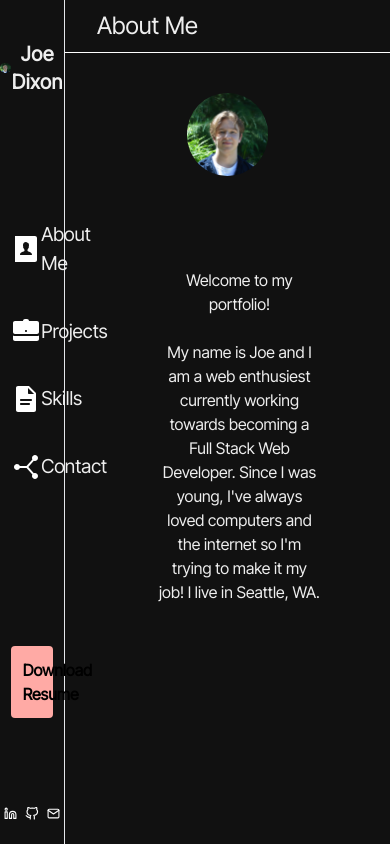
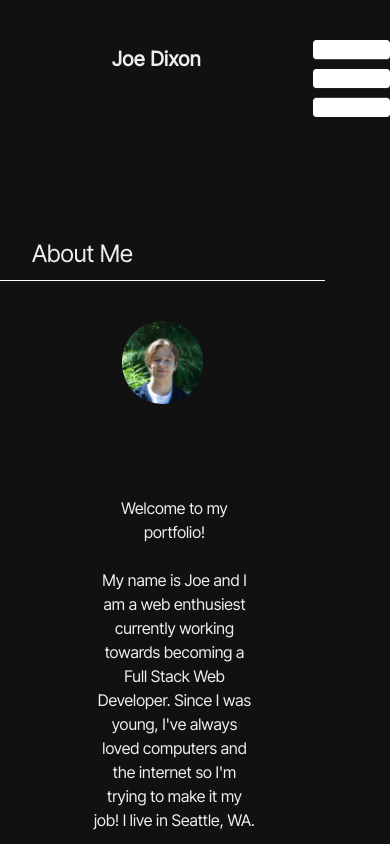
Before and after one commit to joerdixon/my-portfolio-2, a React (Create React App) app: page / in a window 390 px wide. Built offline with nearby package versions, Linux system fonts and the light colour scheme.

Commit message:
started responsivness

```diff
--- a/src/App.js
+++ b/src/App.js
@@ -21,7 +21,7 @@ function App() {
   const [view, setView] = useState("about")
 
   return (
-    <div className="App h-screen mx-auto my-0 bg-main-bg flex justify-between text-main-text font-main">
+    <div className="App h-screen mx-auto my-0 bg-main-bg flex flex-col md:flex-row justify-between text-main-text font-main">
       {/* Header contains the navbar and a nameplate, this is where the view state is changed. */}
       <Header view={view} setView={setView} />
       {/* Page contains the conditionally rendered content based on view state.*/}
--- a/src/components/Navbar/Header.jsx
+++ b/src/components/Navbar/Header.jsx
@@ -10,18 +10,18 @@ import gmsvg from '../../assets/icons/mail.svg'
 
 function Header(props) {
     return (
-        <div className='flex flex-col justify-between w-1/6 border-r pt-10 pb-5'>
+        <div className='flex w-full md:flex-col justify-between md:w-1/6 md:border-r pt-10 pb-5'>
             {/* Nameplate*/}
-            <div className="flex justify-evenly items-center mb-10">
-                <img className="rounded-full w-1/6" src={headshot} alt="Joe Dixon" />
+            <div className="flex justify-evenly items-center mb-10 w-full">
+                <img className="rounded-full w-1/6 hidden md:block" src={headshot} alt="Joe Dixon" />
                 <h1 className='text-center text-xl font-semibold tracking-wide'>Joe Dixon</h1>
             </div>
             {/* Navbar */}
             <Navigation view={props.view} setView={props.setView} />
             {/* Resume */}
-            <a className="bg-highlight text-black p-3 font-bold rounded w-2/3 mx-auto my-0 text-center mt-20 hover:resume-hover" href={resume} download="joes-resume">Download Resume</a>
+            <a className="bg-highlight text-black p-3 font-bold rounded w-2/3 mx-auto my-0 text-center mt-20 hidden hover:resume md:visible" href={resume} download="joes-resume">Download Resume</a>
             {/* Contact Links */}
-            <ul className='footer-links w-full flex justify-evenly items-center'>
+            <ul className='footer-links hidden w-full md:flex justify-evenly items-center'>
                 {/* Linked In */}
                 <a className="transition-transform-colors hover:bg-li-blue hover:-translate-y-1 duration-500 rounded-full" href="https://www.linkedin.com/in/joerdixon/" target='_blank' rel="noreferrer" name="Link to Joe's LinkedIn"><img className="contactlink" src={lisvg} alt="LinkedIn logo" /></a>
                 {/* GitHub */}
--- a/src/components/Navbar/Navigation.jsx
+++ b/src/components/Navbar/Navigation.jsx
@@ -5,13 +5,15 @@ import aboutsvg from "../../assets/icons/about.svg"
 import skillsvg from "../../assets/icons/skills.svg"
 import projectsvg from "../../assets/icons/projects.svg"
 import contactsvg from "../../assets/icons/contact.svg"
+import hamburger from '../../assets/icons/hamburger.png'
 
 // TODO: Cool hover effects and active styles
 // TODO: Add hover effect for resume button
 
 function Nav(props) {
     return (
-        <div className='flex flex-col justify-between h-1/3' >
+       <>
+        <div className=' h-1/3 hidden md:flex flex-col justify-between' >
             <div className="navlink hover:navhover" onClick={() => { props.setView("about") }}>
                 <img src={aboutsvg} alt="about icon" />
                 <p>About Me</p>
@@ -29,6 +31,10 @@ function Nav(props) {
                 <p>Contact</p>
             </div>
         </div>
+        <div className="flex space-evenly md:hidden">
+            <img className="min-w-[40px]" src={hamburger} alt="Hamburger menu" />
+        </div>
+       </>
     )
 }
 
--- a/src/styles.css
+++ b/src/styles.css
@@ -75,7 +75,7 @@ a {
         padding: 3vw;
         overflow: auto;
         /* Deco */
-        background-color: var(--background-color);
+        background-color: var(--background-color    );
         border-radius: 20px;
         /* Flex Settings */
         display: flex;
```
Also changed, not shown: src/assets/icons/hamburger.png (added).
